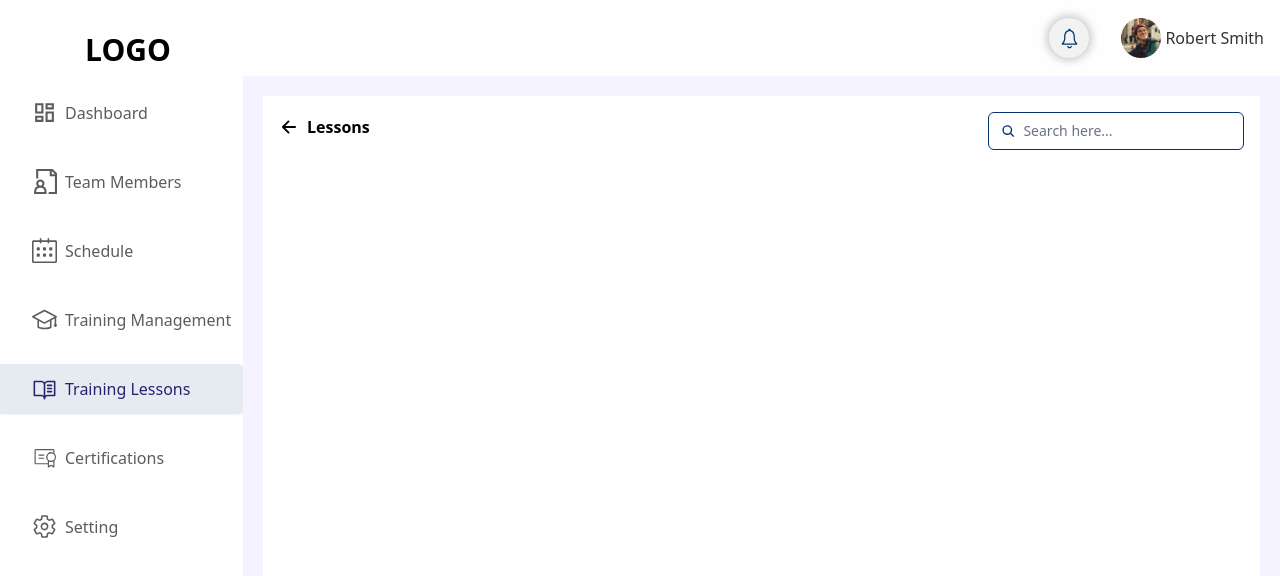
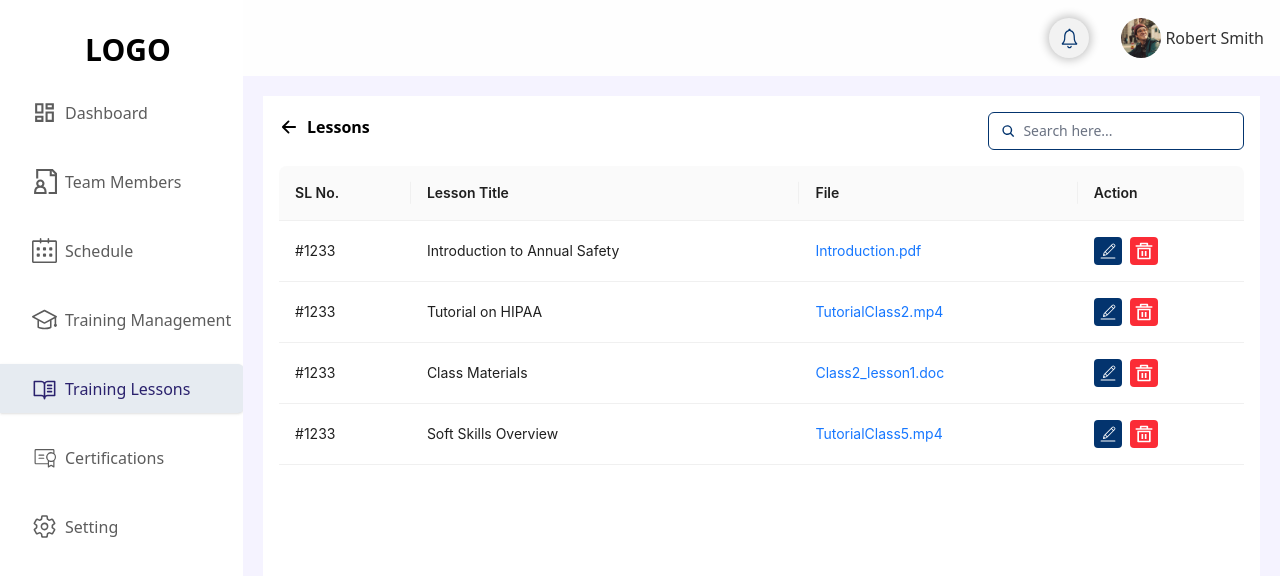
Before and after one commit to shukumar-542/hr-platform-website, a Next.js app: page /training-lessons/1 in a window 1280 px wide. Shown: the top 576 px of the page. Built offline with nearby package versions, Linux system fonts and the light colour scheme.

Commit message:
Update lesson modal

```diff
--- a/src/app/(withCommonLayout)/training-lessons/[id]/page.tsx
+++ b/src/app/(withCommonLayout)/training-lessons/[id]/page.tsx
@@ -1,22 +1,178 @@
-"use client"
-import { BackButton } from '@/components/BackButton/BackButton'
-import SearchBar from '@/components/SearchBar/SearchBar'
-import React, { useState } from 'react'
+"use client";
+import { BackButton } from "@/components/BackButton/BackButton";
+import SearchBar from "@/components/SearchBar/SearchBar";
+import { Button, Form, Input, Modal, Space, Table, Upload, message } from "antd";
+import React, { useState } from "react";
+import { CiEdit } from "react-icons/ci";
+import { RiDeleteBin5Line } from "react-icons/ri";
+import { UploadOutlined } from '@ant-design/icons';
+import { RcFile } from 'antd/es/upload/interface';
+
+// Define the data type for the table
+interface LessonData {
+  key: string;
+  slNo: string;
+  lessonTitle: string;
+  file: string;
+  action: string;
+}
 
 const LesionDetailsPage = () => {
+  const [openModal, setOpenModal] = useState(false);
+  const [form] = Form.useForm();
   const [searchValue, setSearchValue] = useState("");
+  const [fileList, setFileList] = useState<any[]>([]); // To track file uploads
+
   const handleSearch = (e: React.ChangeEvent<HTMLInputElement>) => {
     console.log(e.target.value);
     setSearchValue(e.target.value);
   };
+
+  // Function to handle file upload
+  const handleFileUpload = (file: RcFile) => {
+    const isPDF = file.type === 'application/pdf';
+    const isVideo = file.type.startsWith('video/');
+    const isDoc = file.type === 'application/msword' || file.type === 'application/vnd.openxmlformats-officedocument.wordprocessingml.document';
+
+    if (!isPDF && !isVideo && !isDoc) {
+      message.error('You can only upload PDF, Video, or DOC file!');
+      return false;
+    }
+
+    return true;
+  };
+
+  const handleSubmit = (values: any) => {
+    console.log('Form values:', values);
+    message.success('Lesson updated successfully!');
+    setOpenModal(false); // Close the modal after update
+  };
+
+  // Sample data for the table
+  const data: LessonData[] = [
+    {
+      key: "1",
+      slNo: "#1233",
+      lessonTitle: "Introduction to Annual Safety",
+      file: "Introduction.pdf",
+      action: "Edit/Delete",
+    },
+    {
+      key: "2",
+      slNo: "#1233",
+      lessonTitle: "Tutorial on HIPAA",
+      file: "TutorialClass2.mp4",
+      action: "Edit/Delete",
+    },
+    {
+      key: "3",
+      slNo: "#1233",
+      lessonTitle: "Class Materials",
+      file: "Class2_lesson1.doc",
+      action: "Edit/Delete",
+    },
+    {
+      key: "4",
+      slNo: "#1233",
+      lessonTitle: "Soft Skills Overview",
+      file: "TutorialClass5.mp4",
+      action: "Edit/Delete",
+    },
+  ];
+
+  // Define columns for the table
+  const columns = [
+    { title: "SL No.", dataIndex: "slNo", key: "slNo" },
+    { title: "Lesson Title", dataIndex: "lessonTitle", key: "lessonTitle" },
+    {
+      title: "File",
+      dataIndex: "file",
+      key: "file",
+      render: (file: string) => <a href="#">{file}</a>,
+    },
+    {
+      title: "Action",
+      key: "action",
+      render: (_: any, record: LessonData) => (
+        <div className="flex items-center gap-2">
+          <button onClick={() => setOpenModal(true)} className="p-1 rounded-sm bg-[#03346E] text-white cursor-pointer">
+            <CiEdit size={20} />
+          </button>
+          <button className="p-1 rounded-sm bg-red-500 text-white cursor-pointer">
+            <RiDeleteBin5Line size={20} />
+          </button>
+        </div>
+      ),
+    },
+  ];
+
   return (
-    <div className='bg-white p-4 min-h-[87vh]'>
+    <div className="bg-white p-4 min-h-[87vh]">
       <div className="flex justify-between items-center mb-4">
         <BackButton title="Lessons" />
         <SearchBar handleSearch={handleSearch} value={searchValue} />
       </div>
+      <Table columns={columns} dataSource={data} pagination={false} />
+
+      <Modal
+        centered
+        footer={false}
+        open={openModal}
+        onCancel={() => setOpenModal(false)}
+      >
+        <h2 className="text-center font-semibold text-xl">Update Lesson</h2>
+        <Form
+          form={form}
+          name="update_lesson"
+          onFinish={handleSubmit}
+          layout="vertical"
+          initialValues={{
+            lessonTitle: "Introduction to Annual Safety",
+          }}
+        >
+          <Form.Item
+            name="lessonTitle"
+            label="Lesson Title"
+            rules={[{ required: true, message: "Please input the lesson title!" }]}
+          >
+            <Input placeholder="Lesson title" />
+          </Form.Item>
+
+          <Form.Item
+            name="file"
+            label="Upload"
+            valuePropName="fileList"
+            getValueFromEvent={(e: any) => e?.fileList}
+            rules={[{ required: true, message: "Please upload a file!" }]}
+          >
+            <Upload
+              name="file"
+              customRequest={({ file, onSuccess }) => {
+                setTimeout(() => {
+                  onSuccess?.({}, file);
+                  setFileList([file]); // Store the file in state
+                }, 0);
+              }}
+              beforeUpload={handleFileUpload}
+              fileList={fileList} // Display the uploaded file
+              showUploadList={true}
+            >
+              <Button icon={<UploadOutlined />}>+ Upload</Button>
+            </Upload>
+          </Form.Item>
+
+          <div className="flex items-center gap-2">
+            <button className="border border-[#B1C0D2] rounded-sm  w-full py-2" onClick={() => form.resetFields()}>
+              Cancel
+            </button>
+            <button className="bg-[#03346E] rounded-sm text-white w-full py-2">
+              Update
+            </button>
           </div>
-  )
-}
+        </Form>
+      </Modal>
+    </div>
+  );
+};
 
-export default LesionDetailsPage
+export default LesionDetailsPage;
```
Lines whose indentation alone changed are shown as unchanged.
